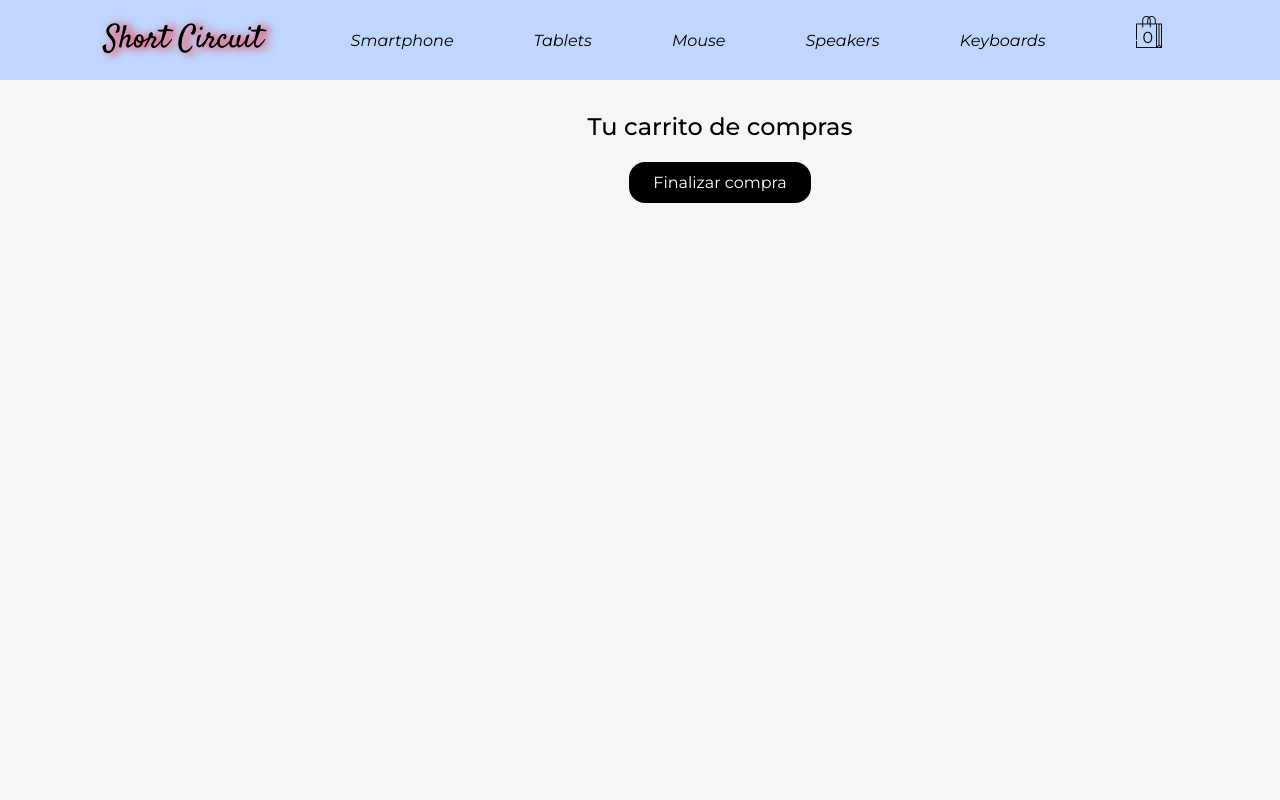
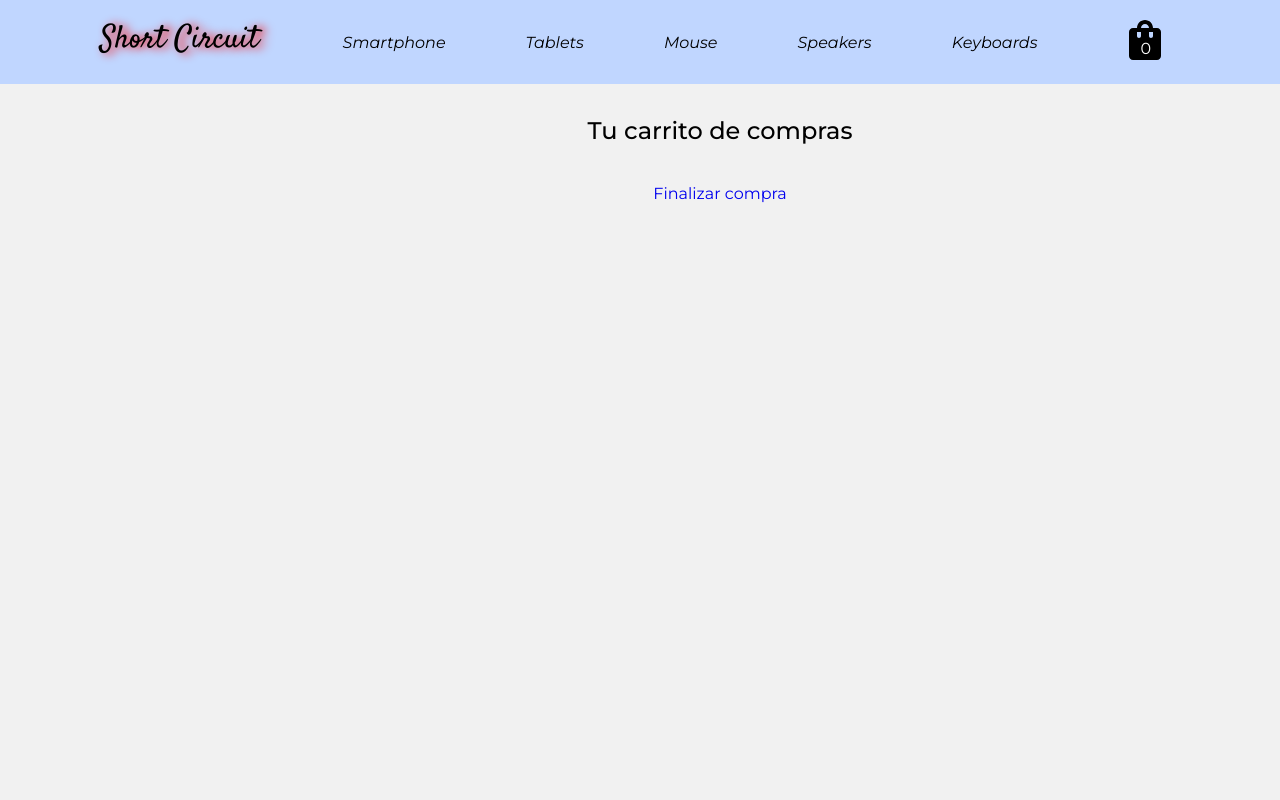
Before and after one commit to LucasFigueroaDev/My-app-store-FigueroaLucas, a React (Vite) app: page /cart in a window 1280 px wide. Shown: the top 800 px of the page. Built offline with nearby package versions, Linux system fonts and the light colour scheme; a web font is replaced by a local one.

Commit message:
[M] Create CartContenxt - addProductToCart

```diff
--- a/package.json
+++ b/package.json
@@ -10,6 +10,9 @@
     "preview": "vite preview"
   },
   "dependencies": {
+    "@emotion/react": "^11.13.5",
+    "@emotion/styled": "^11.13.5",
+    "@mui/icons-material": "^6.1.9",
     "firebase": "^11.0.2",
     "react": "^18.3.1",
     "react-dom": "^18.3.1",
--- a/src/App.jsx
+++ b/src/App.jsx
@@ -1,15 +1,16 @@
 import { BrowserRouter, Routes, Route } from 'react-router-dom';
+import { CartContextProvider } from './context/CartContext';
 import NavBar from './componentes/layouts/navBar/NavBar';
 import ItemListContainer from './componentes/pages/itemListContainer/ItemListContainer';
 import Cart from './componentes/pages/cart/Cart';
 import ItemDetail from './componentes/pages/itemDetail/ItemDetail';
 import Footer from './componentes/layouts/footer/Footer';
 
-
 function App() {
 
   return (
     <BrowserRouter>
+      <CartContextProvider>
         <NavBar />
         <Routes>
           <Route path='/' element={<ItemListContainer />} />
@@ -17,6 +18,7 @@ function App() {
           <Route path='/cart' element={<Cart />} />
           <Route path='/itemDetail/:id' element={<ItemDetail />} />
         </Routes>
+      </CartContextProvider>
       < Footer />
     </BrowserRouter>
   )
--- a/src/componentes/common/cartWidget/CartWidget.jsx
+++ b/src/componentes/common/cartWidget/CartWidget.jsx
@@ -1,11 +1,15 @@
-import { Link } from 'react-router-dom'
-import './CartWidget.css'
+import { Link } from 'react-router-dom';
+import { useContext } from 'react';
+import { CartContext } from '../../../context/CartContext';
+import ShoppingBagIcon from '@mui/icons-material/ShoppingBag';
+import './CartWidget.css';
+
 const CartWidget = () => {
-    const cart = ['./public/bolsaDeCompra.png', 'logo de bolsa de compra']
+    const { cart } = useContext(CartContext);
     return (
         <Link to='/cart'>
-            <img className="cartLogo" src={cart[0]} alt={cart[1]} width='512' height='512' />
-            <span className="cartCounter">0</span>
+            <ShoppingBagIcon style={{ color: 'black', fontSize: "48px" }} />
+            <span className="cartCounter">{cart.length}</span>
         </Link>
     )
 }
--- a/src/componentes/common/cartWidget/cartWidget.css
+++ b/src/componentes/common/cartWidget/cartWidget.css
@@ -1,10 +1,6 @@
-.cartLogo {
-    width: 2rem;
-    height: auto;
-}
 .cartCounter {
     position: relative;
-    bottom: 5px;
-    right: 23px;
-    color: #000;
+    bottom: 10px;
+    right: 29px;
+    color: #fff;
 }
--- a/src/componentes/common/counter/Counter.jsx
+++ b/src/componentes/common/counter/Counter.jsx
@@ -1,8 +1,24 @@
-import { useState } from "react";
-import './counter.css'
+import { useContext, useEffect, useState } from "react";
+import { CartContext } from "../../../context/CartContext";
+import { useParams } from "react-router-dom";
+import { db } from "../../../firebaseConfig";
+import { collection, doc, getDoc } from "firebase/firestore";
+import './counter.css';
 
-const Counter = ({ product }) => {
+const Counter = ({ }) => {
     const [count, setCount] = useState(1);
+    const { id } = useParams();
+    const [product, setProduct] = useState({});
+    const { addToCart } = useContext(CartContext);
+
+    useEffect(() => {
+        let productCollection = collection(db, "products");
+        let refDoc = doc(productCollection, id);
+        const getDocById = getDoc(refDoc);
+        getDocById.then((res) => {
+            setProduct({ ...res.data(), id: res.id })
+        })
+    }, [id]);
 
     const handleIncrement = () => {
         if (count < product.stock) {
@@ -16,6 +32,11 @@ const Counter = ({ product }) => {
         }
     };
 
+    const onAdd = () => {
+        let productToCart = { ...product, quantity: count };
+        addToCart(productToCart);
+    };
+
     return (
         <div className="buttons">
             <div className="btns_inc-decr">
@@ -23,7 +44,7 @@ const Counter = ({ product }) => {
                 <p>{count}</p>
                 <button onClick={handleIncrement} className="buttonCount"> + </button>
             </div>
-            <button className="buttonAdd">Agregar producto al carrito</button>
+            <button className="buttonAdd" onClick={onAdd}>Agregar producto al carrito</button>
         </div>
     )
 }
--- a/src/componentes/pages/cart/Cart.jsx
+++ b/src/componentes/pages/cart/Cart.jsx
@@ -1,13 +1,28 @@
 import { Link } from "react-router-dom";
 import './cart.css';
+import { useContext } from "react";
+import { CartContext } from "../../../context/CartContext";
 
 const Cart = () => {
+    const { cart } = useContext(CartContext);
+
     return (
-        <div className="cart-container">
-            <h2 className="cart-title">Tu carrito de compras</h2>
+        <div className="cart">
+            <div className="cart-containers">
+                <h2 className="cart-title">Tu carrito de compras</h2>
+                {cart.map(el => {
+                    return <div className="cart-container" key={el.id}>
+                        <h3 className="cart-subtitle">{el.title}</h3>
+                        <p className="cart-quantity">Cantidad: {el.quantity}</p>
+                        <p className="cart-price">precio: ${el.price}</p>
+                    </div>
+                })
+                }
 
-            <Link className="finish-button" to='/checkout'>Finalizar compra</Link>
+                <Link className="finish-button" to='/checkout'>Finalizar compra</Link>
+            </div>
         </div>
+
     )
 }
 
--- a/src/componentes/pages/cart/cart.css
+++ b/src/componentes/pages/cart/cart.css
@@ -1,27 +1,50 @@
-.cart-container {
+.cart {
+    background-color: #f1f1f1;
     width: 90rem;
-    height: 60rem;
-    background-color: #f6f6f8;
+    height: 100%;
     margin: 0 auto;
-    text-align: center;
+}
+
+.cart-containers {
+    display: grid;
+    grid-template-columns: repeat(2, 1fr);
+    grid-template-rows: 100px 200px 200px 200px 200px;
+    justify-items: center;
 }
 
 .cart-title {
+    text-align: center;
+    grid-column: 1/3;
+    margin: 2rem 0;
     font-weight: 450;
-    padding-top: 2rem;
-    margin-bottom: 2rem;
+}
+
+.cart-container {
+    background-color: #f3f3f3;
+    -webkit-box-shadow: 0px 0px 10px 0px rgba(0, 0, 0, 0.75);
+    -moz-box-shadow: 0px 0px 10px 0px rgba(0, 0, 0, 0.75);
+    box-shadow: 0px 0px 10px 0px rgba(0, 0, 0, 0.75);
+    border-radius: 10px;
+    text-align: center;
+    width: 500px;
+    height: 10rem;
+    padding: 1rem;
+    margin: 1rem;
+}
+
+.cart-subtitle {
+    font-weight: 450;
+    margin-bottom: 1.5rem;
+}
+
+.cart-quantity {
+    font-size: 1.3rem;
+}
+
+.cart-price {
+    font-size: 1.3rem;
 }
 
 .finish-button {
-    font-size: 1rem;
-    background-color: #000;
-    color: #fff;
-    border-radius: 1rem;
-    padding: 0.7rem 1.5rem;
+    grid-column: 1/3;
 }
-
-.finish-button:hover {
-    background-color: #575555;
-    color: #fff;
-    border: 1px solid #000;
-}
--- a/src/componentes/pages/itemDetail/ItemDetail.jsx
+++ b/src/componentes/pages/itemDetail/ItemDetail.jsx
@@ -26,7 +26,7 @@ const ItemDetail = () => {
                 <div className="detail-product">
                     <p className="price">${product.price}</p>
                     <p className="stock">Stock disponible: {product.stock}</p>
-                    <Counter stock={product}/>
+                    <Counter/>
                 </div>
             </div>
             <div className="product-description">
--- /dev/null
+++ b/src/context/CartContext.jsx
@@ -0,0 +1,14 @@
+import { createContext, useState } from "react";
+
+export const CartContext = createContext();
+
+export const CartContextProvider = ({ children }) => {
+    const [cart, setCart] = useState ([]);
+
+    const addToCart = (product)=> {
+        setCart([...cart, product]);
+    };
+
+    let data = { cart, addToCart };
+    return <CartContext.Provider value={ data }>{ children }</CartContext.Provider>
+};
```
Also changed, not shown: 1 other file (tests, documents, lock files or other folders). Lines whose indentation alone changed are shown as unchanged.
